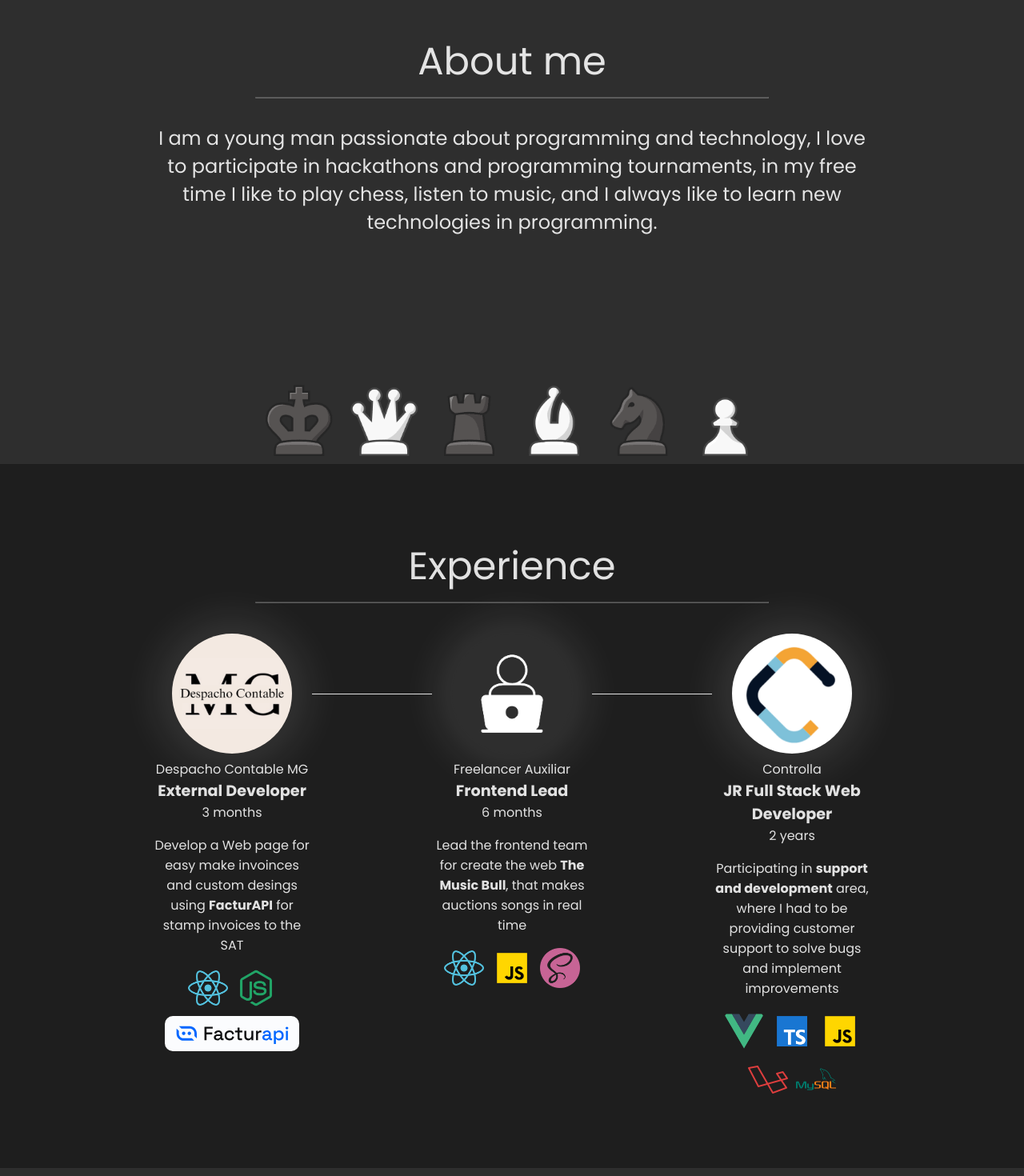
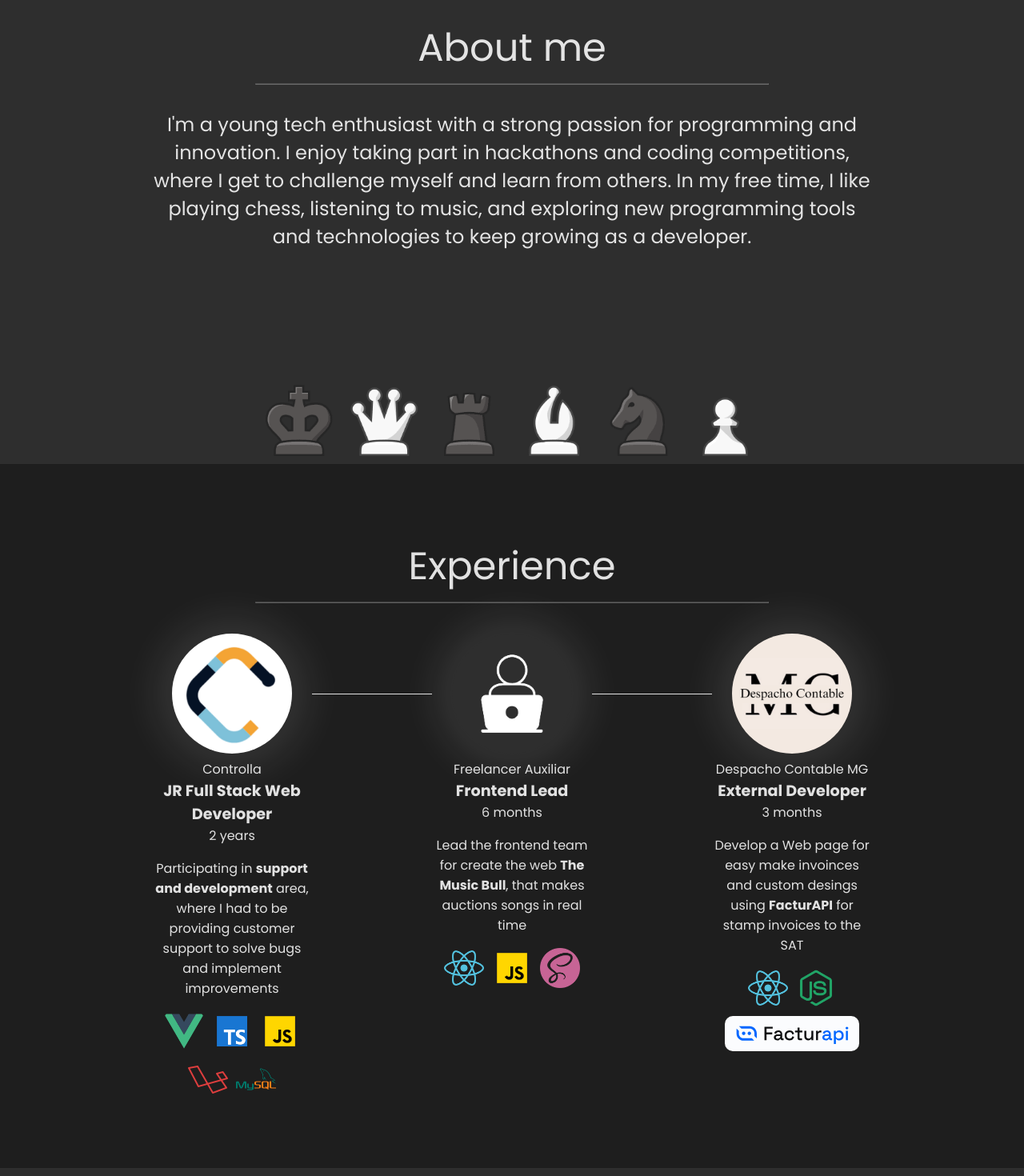
Before and after one commit to ChristopherSF/ChristopherSF.github.io, a React (Vite) app: page / in a window 1280 px wide. Shown: the part 1020-2490 px from the top of the page at 80% size. Built offline with nearby package versions, Linux system fonts and the light colour scheme; a web font is replaced by a local one.

Commit message:
ABOUT AND EXPERIENCE

```diff
--- a/src/components/sections/about_me/aboutme.components.jsx
+++ b/src/components/sections/about_me/aboutme.components.jsx
@@ -8,15 +8,13 @@ function AboutMe() {
             <AboutMeBackground />
             <label className="about_me__container-title">About me</label>
             <hr className="about_me__container-separator"/>
-            <p className="about_me__container-paragraph">I am a young man passionate about programming and
-
-            technology, I love to participate in hackathons and
-
-            programming tournaments, in my free time I like to play
-
-            chess, listen to music, and I always like to learn new
-
-            technologies in programming.
+            <p className="about_me__container-paragraph">
+                I'm a young tech enthusiast with a strong passion for
+                programming and innovation. I enjoy taking part in hackathons
+                and coding competitions, where I get to challenge myself and
+                learn from others. In my free time, I like playing chess,
+                listening to music, and exploring new programming tools and
+                technologies to keep growing as a developer.
             </p>
         </div>
     )
--- a/src/components/sections/eperience/experience.components.jsx
+++ b/src/components/sections/eperience/experience.components.jsx
@@ -8,13 +8,13 @@ function Experience() {
 
     const companies = [
         {
-            image: despacho,
-            title: "Despacho Contable MG",
-            position: "External Developer",
-            time: "3 months",
-            description: <>Develop a Web page for easy make invoinces and custom desings using <b>FacturAPI</b> for stamp invoices to the SAT</>,
-            technologies: ['react', 'nodejs', 'facturapi'],
-            with_connection: false,
+            image: controlla,
+            title: "Controlla",
+            position: "JR Full Stack Web Developer",
+            time: "2 years",
+            description: <>Participating in <b>support and development</b> area, where I had to be providing customer support to solve bugs and implement improvements</>,
+            technologies: ['vue', 'ts', 'js', 'laravel', 'mysql'],
+            with_connection: false
         },
         {
             image: freelancer,
@@ -26,14 +26,14 @@ function Experience() {
             with_connection: true,
         },
         {
-            image: controlla,
-            title: "Controlla",
-            position: "JR Full Stack Web Developer",
-            time: "2 years",
-            description: <>Participating in <b>support and development</b> area, where I had to be providing customer support to solve bugs and implement improvements</>,
-            technologies: ['vue', 'ts', 'js', 'laravel', 'mysql'],
-            with_connection: true
-        },
+            image: despacho,
+            title: "Despacho Contable MG",
+            position: "External Developer",
+            time: "3 months",
+            description: <>Develop a Web page for easy make invoinces and custom desings using <b>FacturAPI</b> for stamp invoices to the SAT</>,
+            technologies: ['react', 'nodejs', 'facturapi'],
+            with_connection: true,
+        }
     ];
 
     return (
```
Also changed, not shown: 1 other file (tests, documents, lock files or other folders).
